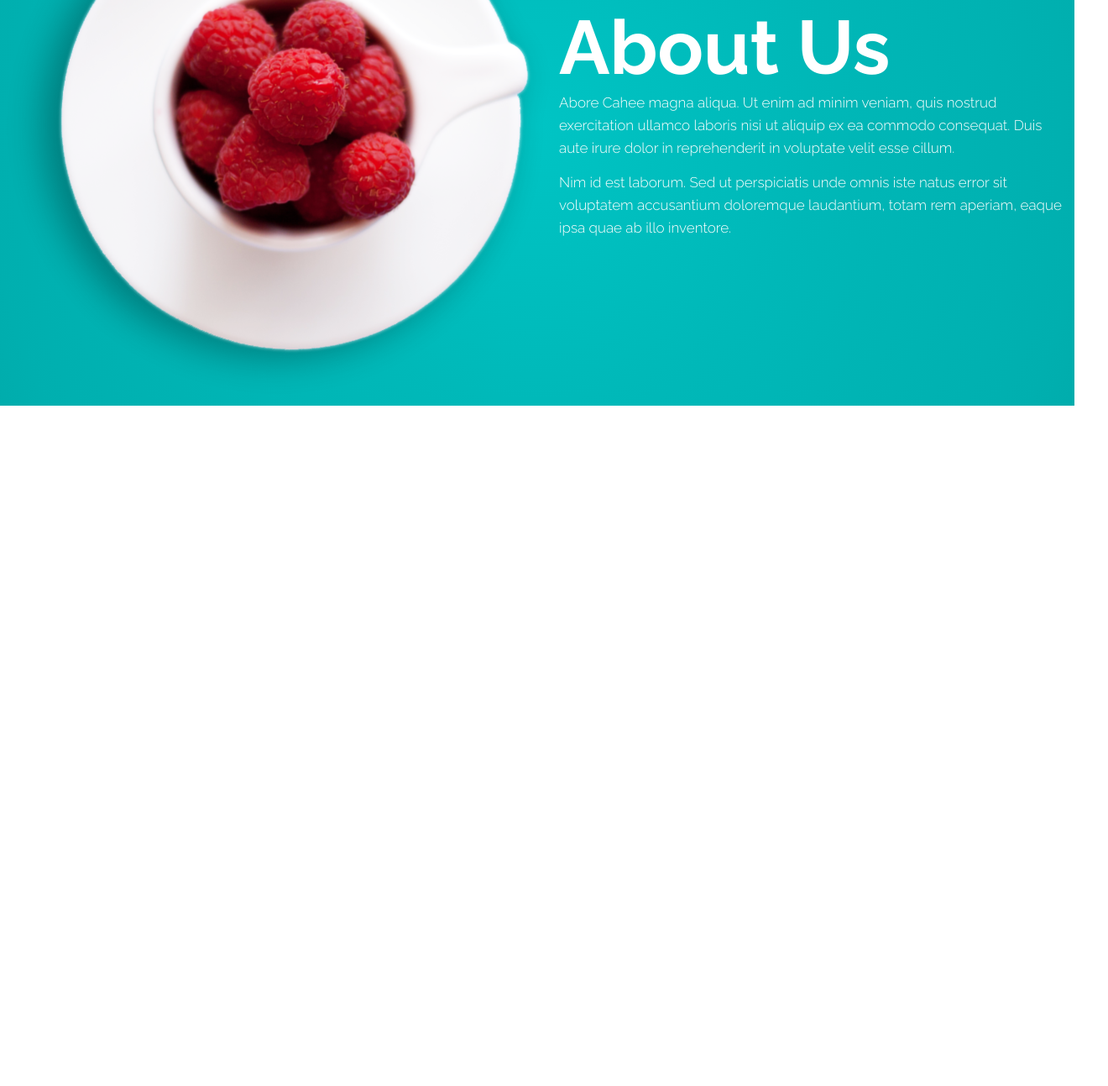
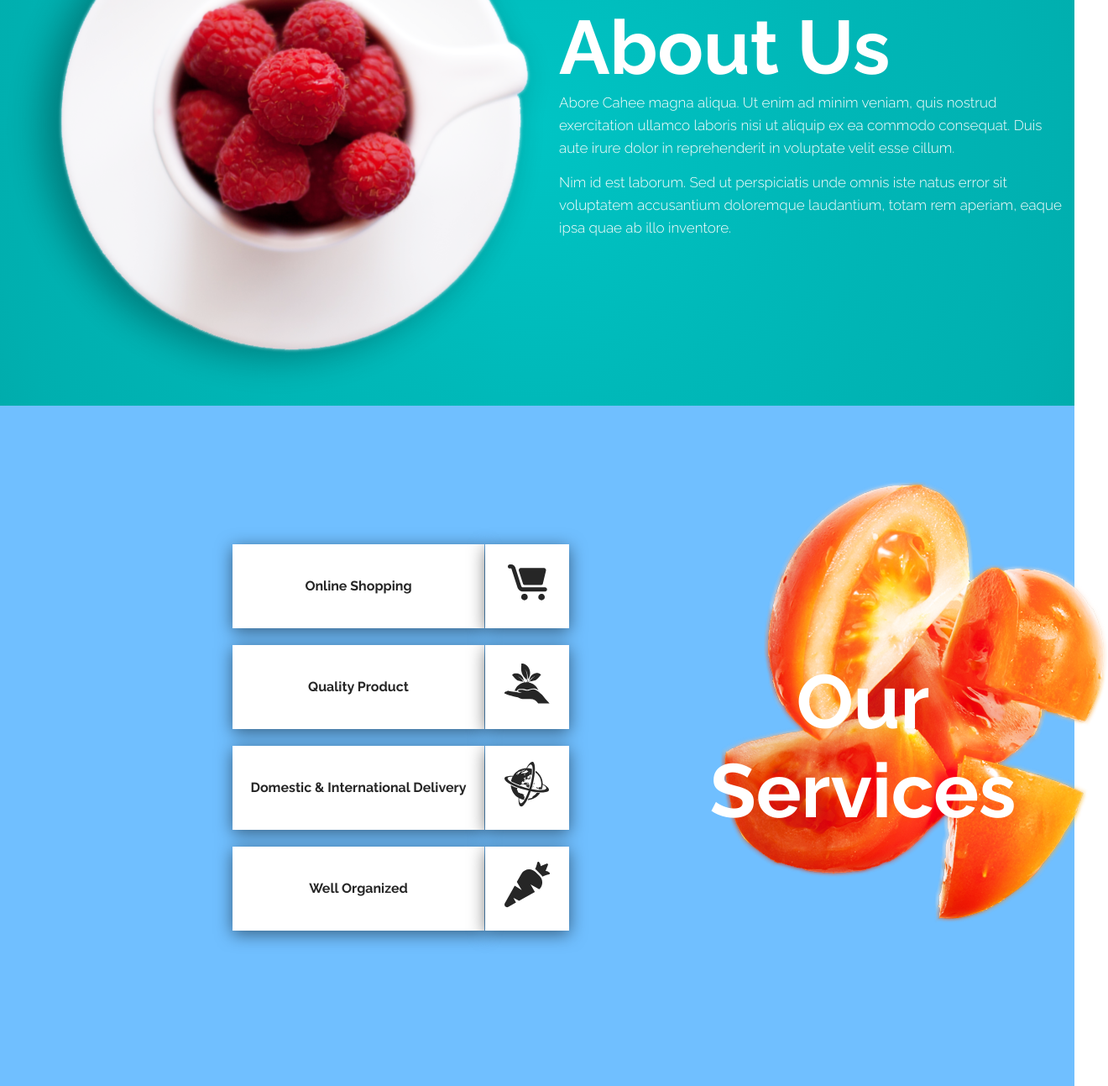
Before and after one commit to sposibb/homework13_1, a plain HTML site: page index.html in a window 1280 px wide. Shown: the part 1072-2365 px from the top of the page at 84% size, 1320 px wide, since content can reach past the window. Before the commit the page ends 1555 px from the top, so only its background shows below. Drawn offline with Linux system fonts and the light colour scheme.

Commit message:
section 3 all ready

```diff
--- a/css/style.css
+++ b/css/style.css
@@ -133,3 +133,64 @@ a {
   line-height: 27px;
   color: #262626;
 }
+.section3 {
+  background-color: #70bfff;
+  position: relative;
+}
+.section3_first_list {
+  display: flex;
+  flex-direction: column;
+  filter: drop-shadow(0px 4px 10px rgba(0, 0, 0, 0.5));
+}
+.section3_list_item {
+  height: 100px;
+  width: 300px;
+  background-color: white;
+  display: flex;
+  justify-content: center;
+  align-items: center;
+  margin-bottom: 20px;
+  margin-left: 277px;
+}
+.section3_list {
+  margin-top: 165px;
+}
+.section3_svg {
+  display: flex;
+  flex-direction: column;
+}
+.section3_flex {
+  display: flex;
+}
+.section3_list_svg {
+  list-style: none;
+  margin-top: 165px;
+  margin-bottom: 165px;
+}
+.section3_list_item_svg {
+  height: 100px;
+  width: 100px;
+  background-color: white;
+  display: flex;
+  justify-content: center;
+  align-items: center;
+  margin-bottom: 20px;
+  margin-left: 1px;
+}
+.section3_tomatoes {
+  position: absolute;
+  top: 89px;
+  left: 858px;
+}
+.section3_h3 {
+  font-family: "Raleway";
+  font-style: normal;
+  font-weight: bold;
+  font-size: 90px;
+  line-height: 106px;
+  text-align: center;
+  color: #ffffff;
+  position: absolute;
+  top: 299px;
+  left: 776px;
+}
--- a/index.html
+++ b/index.html
@@ -59,6 +59,46 @@
           </div>
         </div>
       </section>
+      <section class="section3">
+        <div class="section3_flex">
+          <div class="section3_first_list">
+            <ul class="section3_list">
+              <li class="section3_list_item">
+                <a href="#">Online Shopping</a>
+              </li>
+              <li class="section3_list_item">
+                <a href="#">Quality Product</a>
+              </li>
+              <li class="section3_list_item">
+                <a href="#">Domestic & International Delivery</a>
+              </li>
+              <li class="section3_list_item"><a href="#">Well Organized</a></li>
+            </ul>
+          </div>
+          <div class="section3_svg">
+            <div class="section3_first_list">
+              <ul class="section3_list_svg">
+                <li class="section3_list_item_svg">
+                  <a href="#"><img src="img/Cart.svg" alt="Cart" /></a>
+                </li>
+                <li class="section3_list_item_svg">
+                  <a href="#"><img src="img/Plant.svg" alt="Plant" /></a>
+                </li>
+                <li class="section3_list_item_svg">
+                  <a href="#"><img src="img/Planet.svg" alt="Planet" /></a>
+                </li>
+                <li class="section3_list_item_svg">
+                  <a href="#"><img src="img/Carrot.svg" alt="Carrot" /></a>
+                </li>
+              </ul>
+            </div>
+          </div>
+        </div>
+        <div class="section3_tomatoes">
+          <img src="img/Tomatoes.png" alt="Tomatoes" />
+        </div>
+        <h3 class="section3_h3">Our Services</h3>
+      </section>
     </main>
   </body>
 </html>
```
Also changed, not shown: img/Carrot.svg (added), img/Cart.svg (added), img/Planet.svg (added), img/Plant.svg (added), img/Tomatoes.png (added).
